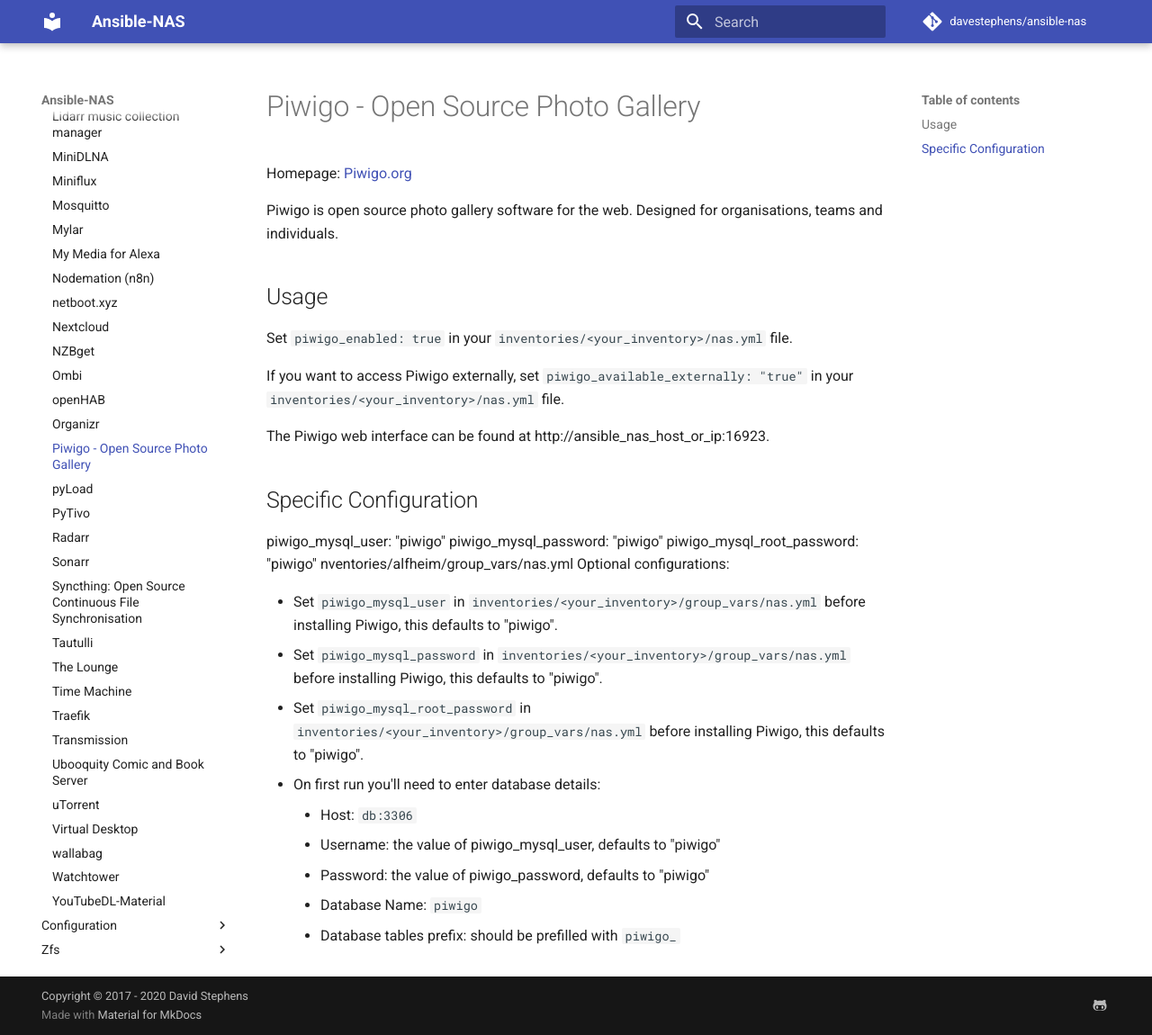
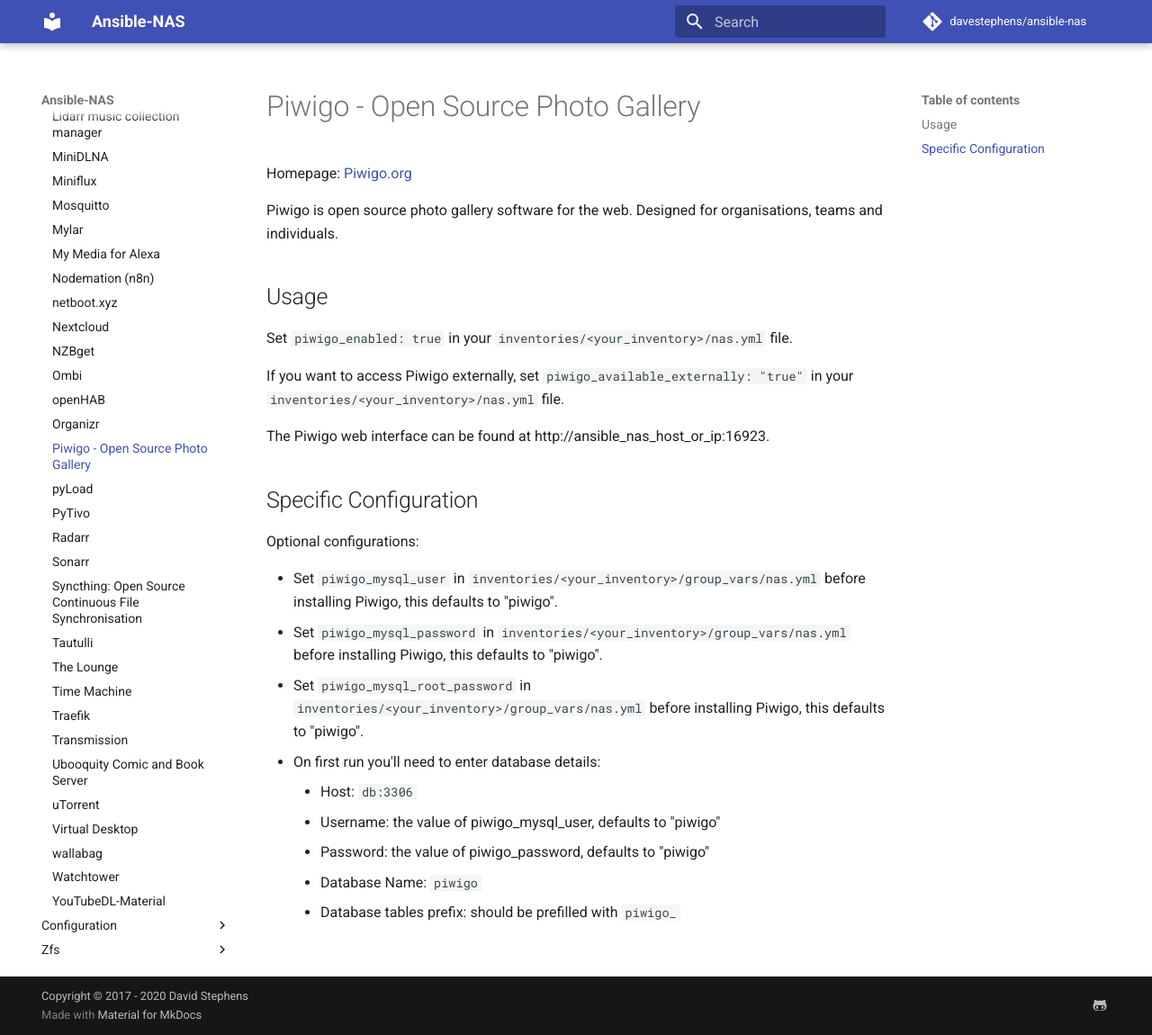
Before and after one commit to davestephens/ansible-nas, an MkDocs documentation site: the page built from docs/applications/piwigo.md, in a window 1280 px wide and 1150 px high. Shown: the whole window at 90% size. Built offline with MkDocs 1.6.1 and Material for MkDocs 9.7.7, drawn with Linux system fonts in a browser that asks for light colours; comment, search, counter and statistics services are not loaded.

Commit message:
Left some scafolding behind.

```diff
--- a/docs/applications/piwigo.md
+++ b/docs/applications/piwigo.md
@@ -14,10 +14,6 @@ The Piwigo web interface can be found at http://ansible_nas_host_or_ip:16923.
 
 ## Specific Configuration
 
-piwigo_mysql_user: "piwigo"
-piwigo_mysql_password: "piwigo"
-piwigo_mysql_root_password: "piwigo"
-nventories/alfheim/group_vars/nas.yml
 Optional configurations:
 
   - Set `piwigo_mysql_user` in `inventories/<your_inventory>/group_vars/nas.yml` before installing Piwigo, this defaults to "piwigo".
```
